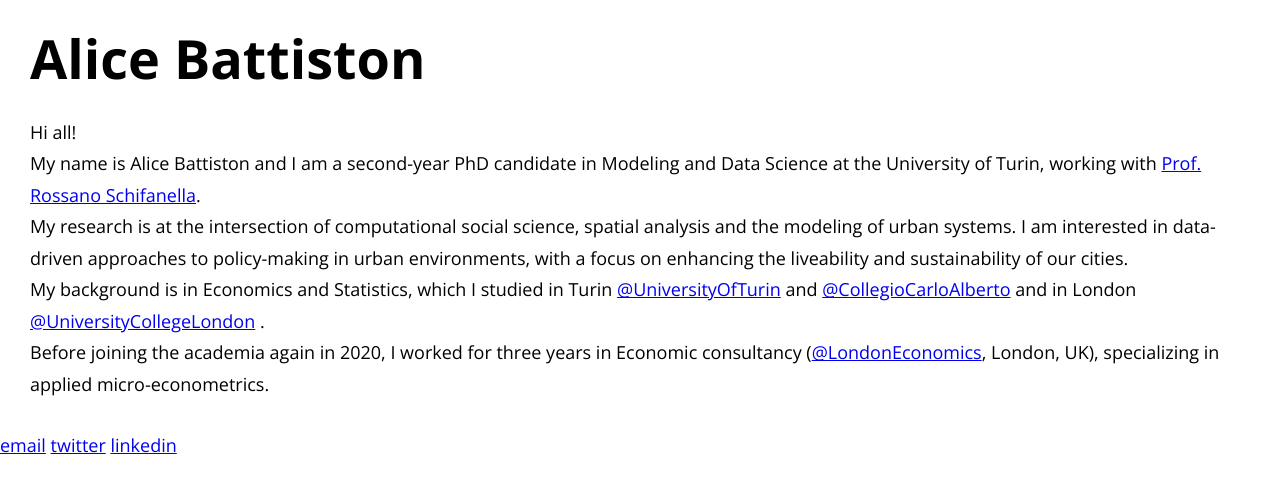
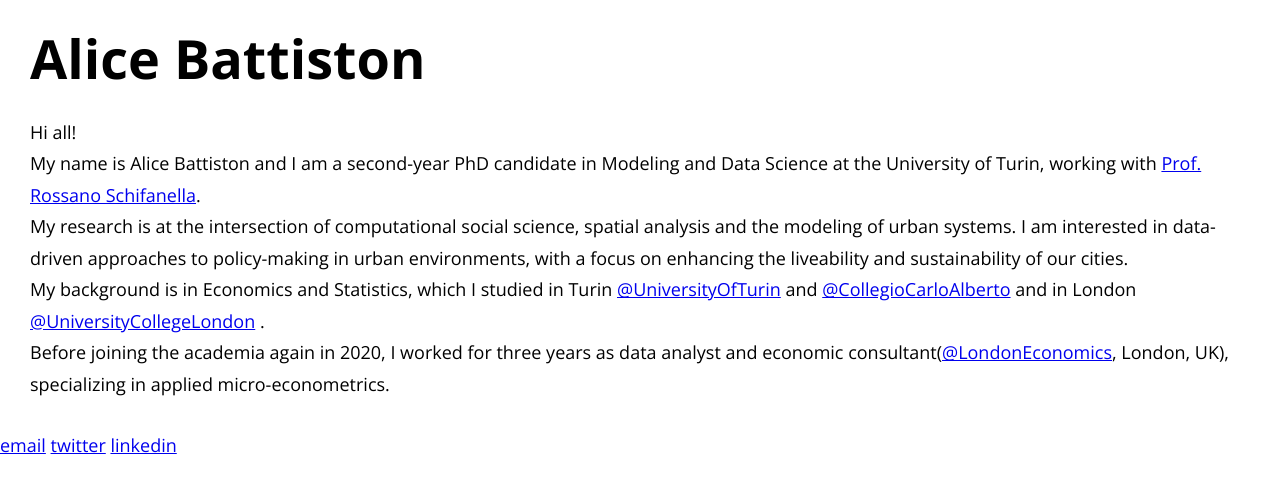
Before and after one commit to alibatti/alibatti.github.io, a Jekyll site: the page built from card.html, in a window 1280 px wide. Shown: the top 493 px of the page. Built offline with Jekyll 4.4.1, drawn with Linux system fonts in a browser that asks for light colours.

Commit message:
Update _config.yml

```diff
--- a/_config.yml
+++ b/_config.yml
@@ -5,7 +5,7 @@
 description:  My name is Alice Battiston and I am a second-year PhD candidate in Modeling and Data Science at the University of Turin.
 
 # A brief blurb about yourself
-content: Hi all!<br> My name is Alice Battiston and I am a second-year PhD candidate in Modeling and Data Science at the University of Turin, working with <a href="http://www.di.unito.it/~schifane/">Prof. Rossano Schifanella</a>. <br> My research is at the intersection of computational social science, spatial analysis and the modeling of urban systems. I am interested in data-driven approaches to policy-making in urban environments, with a focus on enhancing the liveability and sustainability of our cities. <br> My background is in Economics and Statistics, which I studied in Turin <a href="https://en.unito.it/">@UniversityOfTurin</a> and <a href="https://www.carloalberto.org/">@CollegioCarloAlberto</a> and in London <a href="https://www.ucl.ac.uk/">@UniversityCollegeLondon</a> . <br> Before joining the academia again in 2020, I worked for three years in Economic consultancy (<a href="https://londoneconomics.co.uk/">@LondonEconomics</a>, London, UK), specializing in applied micro-econometrics.
+content: Hi all!<br> My name is Alice Battiston and I am a second-year PhD candidate in Modeling and Data Science at the University of Turin, working with <a href="http://www.di.unito.it/~schifane/">Prof. Rossano Schifanella</a>. <br> My research is at the intersection of computational social science, spatial analysis and the modeling of urban systems. I am interested in data-driven approaches to policy-making in urban environments, with a focus on enhancing the liveability and sustainability of our cities. <br> My background is in Economics and Statistics, which I studied in Turin <a href="https://en.unito.it/">@UniversityOfTurin</a> and <a href="https://www.carloalberto.org/">@CollegioCarloAlberto</a> and in London <a href="https://www.ucl.ac.uk/">@UniversityCollegeLondon</a> . <br> Before joining the academia again in 2020, I worked for three years as data analyst and economic consultant(<a href="https://londoneconomics.co.uk/">@LondonEconomics</a>, London, UK), specializing in applied micro-econometrics.
 
 # Add your social links
 social:
```
